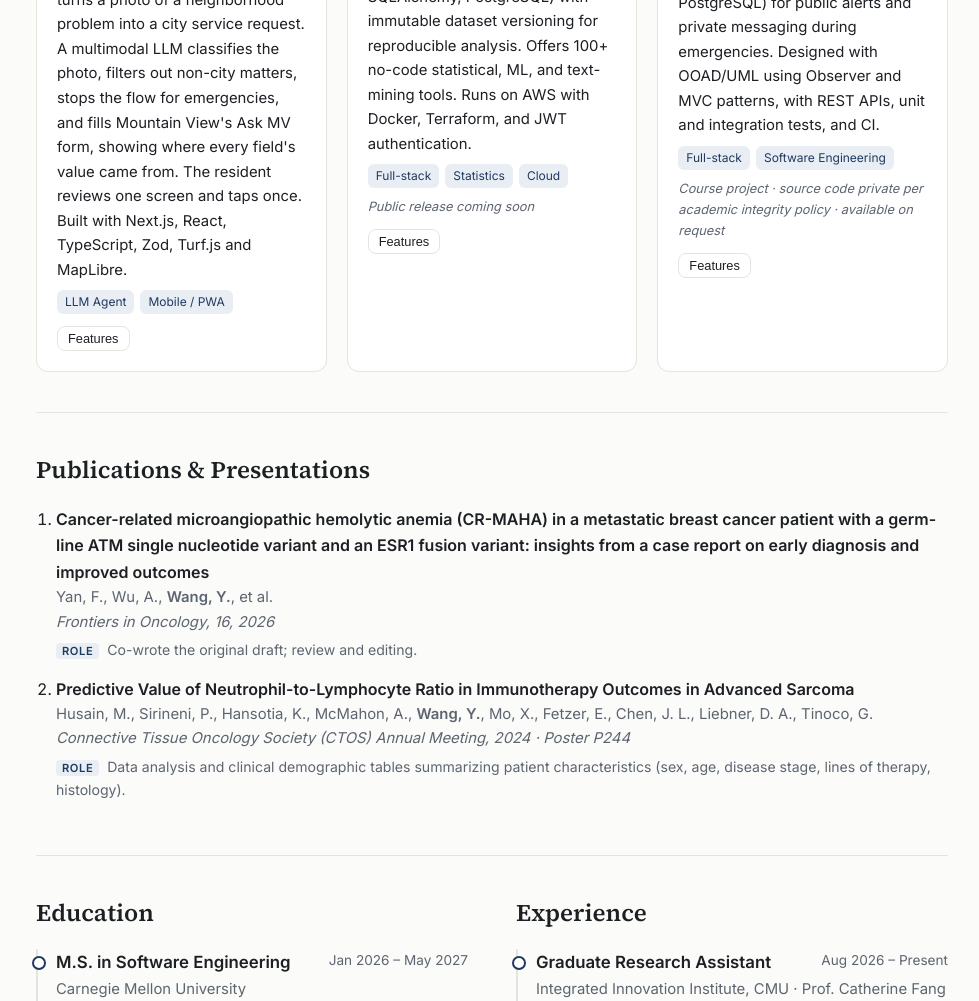
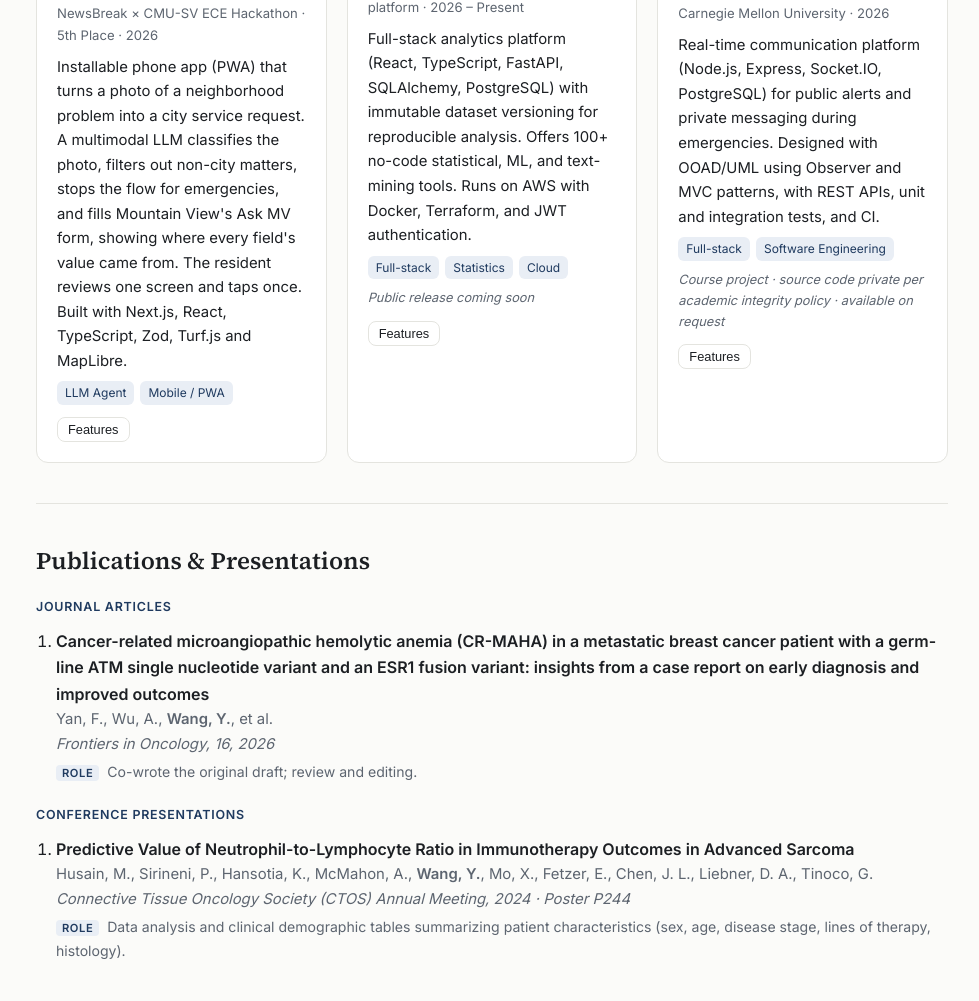
Before and after one commit to gradse/gradse.github.io, a plain HTML site: page index.html in a window 1280 px wide. Shown: the part 1799-2800 px from the top of the page, without its empty margins (148-1127 px from the left). Drawn offline with Linux system fonts and the light colour scheme.

Commit message:
Update About; split publications and presentations

```diff
--- a/assets/css/styles.css
+++ b/assets/css/styles.css
@@ -259,6 +259,8 @@ h3 { font-size: 1.05rem; font-weight: 600; margin: 0; }
 
 /* Publications */
 .pubs { padding-left: 20px; margin: 0; }
+.pub-type { font-size: .78rem; font-weight: 600; letter-spacing: .06em; text-transform: uppercase; color: var(--accent); margin: 22px 0 10px; }
+.pub-type:first-child { margin-top: 0; }
 .pubs li { margin-bottom: 14px; }
 .pubs .ptitle { font-weight: 600; }
 .pubs .authors, .pubs .venue { color: var(--muted); font-size: .93rem; }
--- a/assets/js/main.js
+++ b/assets/js/main.js
@@ -79,14 +79,21 @@
       .map(([k, v]) => `<a class="btn" href="${esc(v)}" target="_blank" rel="noopener">${esc(LINK_LABELS[k] || k[0].toUpperCase() + k.slice(1))}</a>`)
       .join("");
 
-  section("publications", S.publications, (p) => `
+  // Publications, grouped by `type` (e.g. "Journal Articles", "Conference Presentations") when types are given.
+  const pubItem = (p) => `
     <li>
       <div class="ptitle">${firstLink(p.links) ? `<a href="${esc(firstLink(p.links))}" target="_blank" rel="noopener">${esc(p.title)}</a>` : esc(p.title)}</div>
       <div class="authors">${bold(p.authors)}</div>
       <div class="venue">${esc(p.venue)}</div>
       ${p.role ? `<div class="role"><span>Role</span> ${esc(p.role)}</div>` : ""}
       <div class="links">${linkBtns(extraLinks(p.links))}</div>
-    </li>`);
+    </li>`;
+  const pubs = S.publications || [];
+  $("publications-section").hidden = !pubs.length;
+  const pubTypes = [...new Set(pubs.map((p) => p.type || ""))];
+  $("publications").innerHTML = pubTypes.map((t) => `
+    ${t ? `<h3 class="pub-type">${esc(t)}</h3>` : ""}
+    <ol class="pubs">${pubs.filter((p) => (p.type || "") === t).map(pubItem).join("")}</ol>`).join("");
 
   const timeline = (items, a, b) =>
     (items || []).map((e) => `
--- a/data.js
+++ b/data.js
@@ -12,8 +12,9 @@ window.SITE = {
   seeking: "", // optional one-line banner, e.g. "Applying to Ph.D. programs for Fall 2027"
 
   bio: [
-    "I am a Master of Science in Software Engineering student at **Carnegie Mellon University**. I received my B.S. in Computer and Information Science & Statistics from **The Ohio State University**.",
-    "My research interests are in biomedical informatics and computational biology. I focus on building and applying statistical and machine learning methods that combine clinical, molecular, imaging, and biomarker data for disease characterization, outcome prediction, and personalized medicine.",
+    "I am an M.S. student in Software Engineering at **Carnegie Mellon University**. I received my B.S. in Computer and Information Science and Statistics from **The Ohio State University**.",
+    "My research interests are in biomedical informatics and computational biology, particularly developing and applying statistical and machine learning methods that integrate clinical, molecular, imaging, and biomarker data for disease characterization, outcome prediction, and personalized medicine.",
+    "My current research focuses on interpretable machine learning for EEG-based dementia classification, with prior work in molecular generative modeling, cancer epigenomics, and clinical oncology.",
   ],
 
   interests: [
@@ -202,11 +203,12 @@ window.SITE = {
     },
   ],
 
-  // Use **Your Name** to bold yourself in the author list. `role` (optional) describes your contribution.
+  // Use **Your Name** to bold yourself in the author list. `role` (optional) describes your contribution; `type` groups entries under a subheading.
   // The first link goes on the title; any further links (code, slides …) become buttons.
   publications: [
     {
       authors: "Yan, F., Wu, A., **Wang, Y.**, et al.",
+      type: "Journal Articles",
       title: "Cancer-related microangiopathic hemolytic anemia (CR-MAHA) in a metastatic breast cancer patient with a germ-line ATM single nucleotide variant and an ESR1 fusion variant: insights from a case report on early diagnosis and improved outcomes",
       venue: "Frontiers in Oncology, 16, 2026",
       role: "Co-wrote the original draft; review and editing.",
@@ -214,6 +216,7 @@ window.SITE = {
     },
     {
       authors: "Husain, M., Sirineni, P., Hansotia, K., McMahon, A., **Wang, Y.**, Mo, X., Fetzer, E., Chen, J. L., Liebner, D. A., Tinoco, G.",
+      type: "Conference Presentations",
       title: "Predictive Value of Neutrophil-to-Lymphocyte Ratio in Immunotherapy Outcomes in Advanced Sarcoma",
       venue: "Connective Tissue Oncology Society (CTOS) Annual Meeting, 2024 · Poster P244",
       role: "Data analysis and clinical demographic tables summarizing patient characteristics (sex, age, disease stage, lines of therapy, histology).",
--- a/index.html
+++ b/index.html
@@ -71,7 +71,7 @@
 
     <section id="publications-section" class="section">
       <h2>Publications &amp; Presentations</h2>
-      <ol id="publications" class="pubs"></ol>
+      <div id="publications"></div>
     </section>
 
     <section id="experience" class="section two-col">
```
